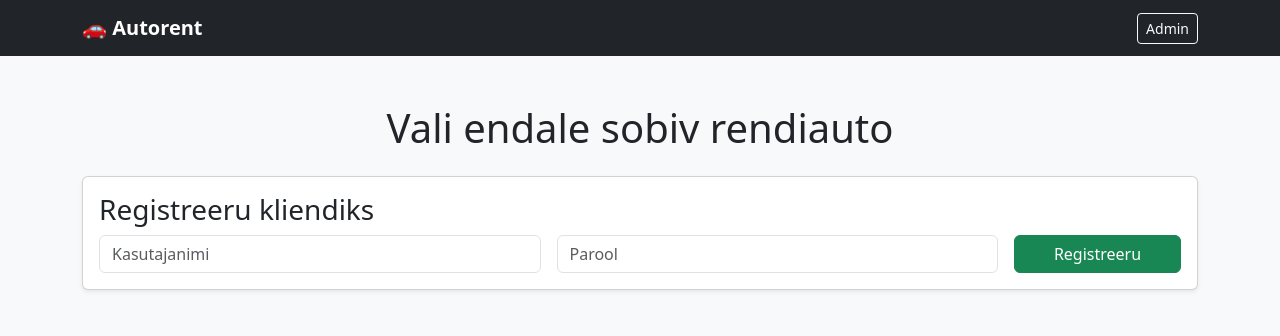
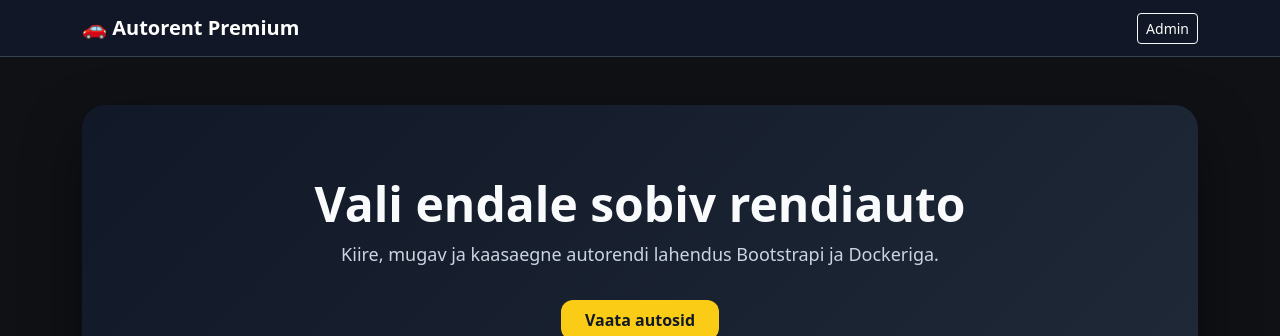
Before and after one commit to ojarve-lang/autorent2, a PHP site: page /index.php in a window 1280 px wide. Shown: the top 336 px of the page. Run offline with PHP 8.4, Linux system fonts and the light colour scheme; data comes from the database, SQL or seed files in the repository; data that the repository does not hold is empty.

Commit message:
Improve UI to premium design

```diff
--- a/public/index.php
+++ b/public/index.php
@@ -30,22 +30,119 @@ $cars = $conn->query("SELECT * FROM cars ORDER BY id DESC");
 <html lang="et">
 <head>
     <meta charset="UTF-8">
-    <title>Autorent</title>
+    <title>Autorent Premium</title>
     <link href="https://cdn.jsdelivr.net/npm/bootstrap@5.3.3/dist/css/bootstrap.min.css" rel="stylesheet">
+
+    <style>
+        body {
+            background: #0f1115;
+            color: #f8fafc;
+        }
+
+        .navbar {
+            background: rgba(17, 24, 39, 0.95) !important;
+            border-bottom: 1px solid #374151;
+        }
+
+        .hero {
+            background: linear-gradient(135deg, #111827, #1f2937);
+            border-radius: 24px;
+            padding: 70px 25px;
+            text-align: center;
+            margin-bottom: 40px;
+            box-shadow: 0 25px 60px rgba(0,0,0,0.45);
+        }
+
+        .hero h1 {
+            font-size: 48px;
+            font-weight: 800;
+        }
+
+        .hero p {
+            color: #cbd5e1;
+            font-size: 18px;
+        }
+
+        .register-card, .car-card {
+            background: #1f2937;
+            border: 1px solid #374151;
+            border-radius: 20px;
+            color: #f8fafc;
+            box-shadow: 0 15px 35px rgba(0,0,0,0.3);
+        }
+
+        .car-card {
+            overflow: hidden;
+            transition: 0.25s;
+        }
+
+        .car-card:hover {
+            transform: translateY(-6px);
+            box-shadow: 0 25px 50px rgba(0,0,0,0.5);
+        }
+
+        .car-card img {
+            height: 220px;
+            object-fit: cover;
+        }
+
+        .price {
+            color: #facc15;
+            font-size: 22px;
+            font-weight: 800;
+        }
+
+        .info-text {
+            color: #cbd5e1;
+            font-size: 14px;
+        }
+
+        .btn-gold {
+            background: #facc15;
+            color: #111827;
+            border: none;
+            font-weight: 700;
+            border-radius: 12px;
+        }
+
+        .btn-gold:hover {
+            background: #eab308;
+            color: #111827;
+        }
+
+        .form-control {
+            background: #111827;
+            color: #f8fafc;
+            border: 1px solid #4b5563;
+        }
+
+        .form-control::placeholder {
+            color: #9ca3af;
+        }
+
+        footer {
+            background: #111827;
+            border-top: 1px solid #374151;
+        }
+    </style>
 </head>
 
-<body class="bg-light">
+<body>
 
-<nav class="navbar navbar-dark bg-dark">
+<nav class="navbar navbar-dark">
     <div class="container">
-        <a class="navbar-brand fw-bold" href="index.php">🚗 Autorent</a>
+        <a class="navbar-brand fw-bold" href="index.php">🚗 Autorent Premium</a>
         <a class="btn btn-outline-light btn-sm" href="/admin/login.php">Admin</a>
     </div>
 </nav>
 
 <div class="container py-5">
 
-    <h1 class="mb-4 text-center">Vali endale sobiv rendiauto</h1>
+    <section class="hero">
+        <h1>Vali endale sobiv rendiauto</h1>
+        <p>Kiire, mugav ja kaasaegne autorendi lahendus Bootstrapi ja Dockeriga.</p>
+        <a href="#autod" class="btn btn-gold mt-3 px-4 py-2">Vaata autosid</a>
+    </section>
 
     <?php if ($message): ?>
         <div class="alert alert-info">
@@ -53,9 +150,9 @@ $cars = $conn->query("SELECT * FROM cars ORDER BY id DESC");
         </div>
     <?php endif; ?>
 
-    <div class="card shadow-sm mb-5">
-        <div class="card-body">
-            <h3>Registreeru kliendiks</h3>
+    <div class="card register-card mb-5">
+        <div class="card-body p-4">
+            <h3 class="mb-3">Registreeru kliendiks</h3>
 
             <form method="POST" class="row g-3">
                 <input type="hidden" name="register" value="1">
@@ -69,32 +166,37 @@ $cars = $conn->query("SELECT * FROM cars ORDER BY id DESC");
                 </div>
 
                 <div class="col-md-2">
-                    <button class="btn btn-success w-100">Registreeru</button>
+                    <button class="btn btn-gold w-100">Registreeru</button>
                 </div>
             </form>
         </div>
     </div>
 
+    <h2 id="autod" class="mb-4">Saadaval autod</h2>
+
     <div class="row g-4">
         <?php while ($car = $cars->fetch_assoc()): ?>
             <div class="col-md-4">
-                <div class="card h-100 shadow-sm">
+                <div class="card car-card h-100">
 
                     <?php if (!empty($car['image'])): ?>
-                        <img src="<?= htmlspecialchars($car['image']) ?>" class="card-img-top" style="height:220px; object-fit:cover;">
+                        <img src="<?= htmlspecialchars($car['image']) ?>" class="card-img-top">
                     <?php endif; ?>
 
-                    <div class="card-body">
-                        <h5 class="card-title">
+                    <div class="card-body p-4">
+                        <h5 class="card-title fw-bold">
                             <?= htmlspecialchars($car['mark'] . ' ' . $car['model']) ?>
                         </h5>
 
-                        <p class="mb-1">Aasta: <?= htmlspecialchars($car['year'] ?? '') ?></p>
-                        <p class="mb-1">Kütus: <?= htmlspecialchars($car['fuel'] ?? '') ?></p>
-                        <p class="mb-1">Käigukast: <?= htmlspecialchars($car['transmission'] ?? '') ?></p>
-                        <p class="fw-bold mt-2"><?= number_format((float)$car['price'], 2) ?> € / päev</p>
+                        <p class="info-text mb-1">Aasta: <?= htmlspecialchars($car['year'] ?? '') ?></p>
+                        <p class="info-text mb-1">Kütus: <?= htmlspecialchars($car['fuel'] ?? '') ?></p>
+                        <p class="info-text mb-1">Käigukast: <?= htmlspecialchars($car['transmission'] ?? '') ?></p>
 
-                        <a href="rent.php?car_id=<?= $car['id'] ?>" class="btn btn-primary">Rendi</a>
+                        <p class="price mt-3 mb-3">
+                            <?= number_format((float)$car['price'], 2) ?> € / päev
+                        </p>
+
+                        <a href="rent.php?car_id=<?= $car['id'] ?>" class="btn btn-gold w-100">Rendi auto</a>
                     </div>
                 </div>
             </div>
@@ -102,12 +204,12 @@ $cars = $conn->query("SELECT * FROM cars ORDER BY id DESC");
     </div>
 
 </div>
-<footer class="bg-dark text-white text-center py-3 mt-5">
+
+<footer class="text-white text-center py-4 mt-5">
     <div class="container">
-<p class="mb-0 fw-bold">
-    🍄 Küsimuste korral aitab Mario 👨‍🔧
-</p>
+        <p class="mb-0 fw-bold">🍄 Küsimuste korral aitab Mario 👨‍🔧</p>
     </div>
 </footer>
+
 </body>
 </html>
```
